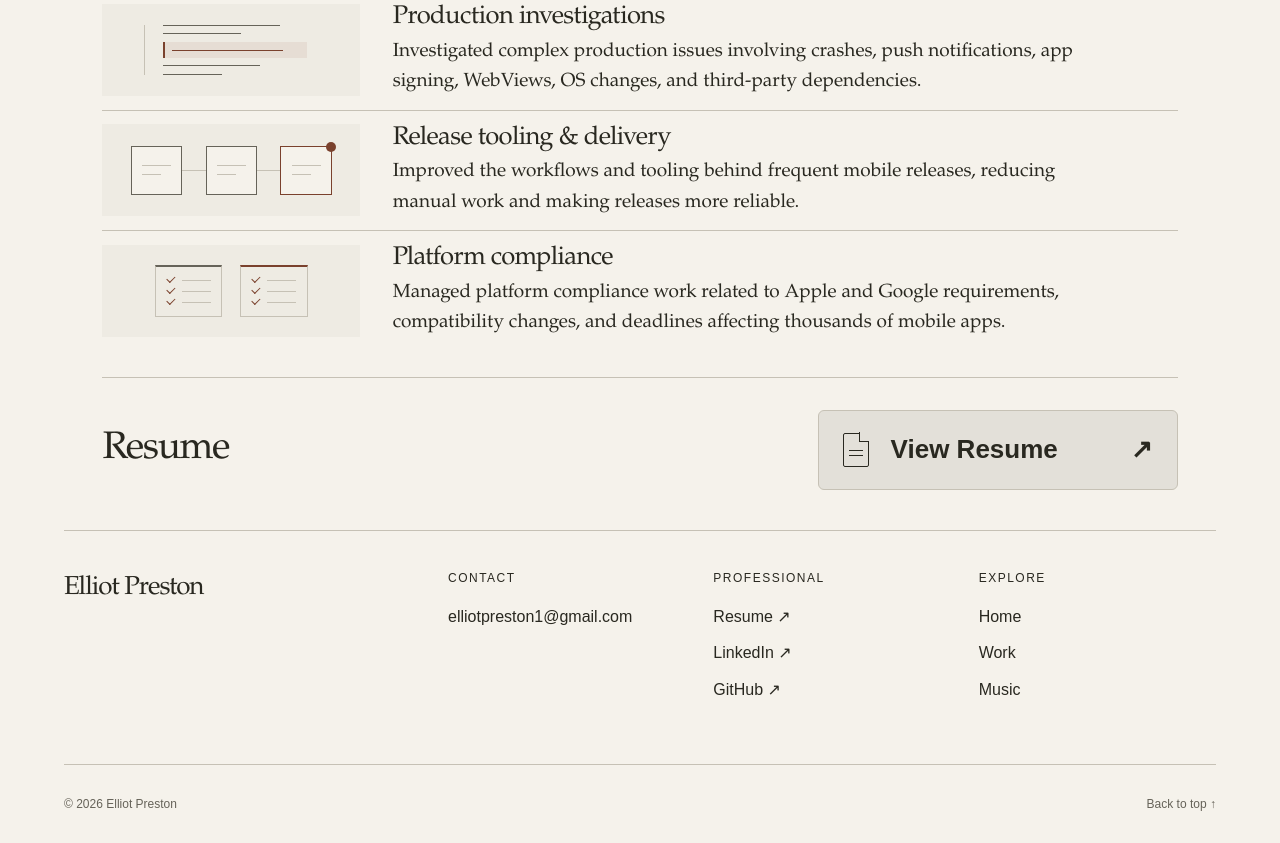
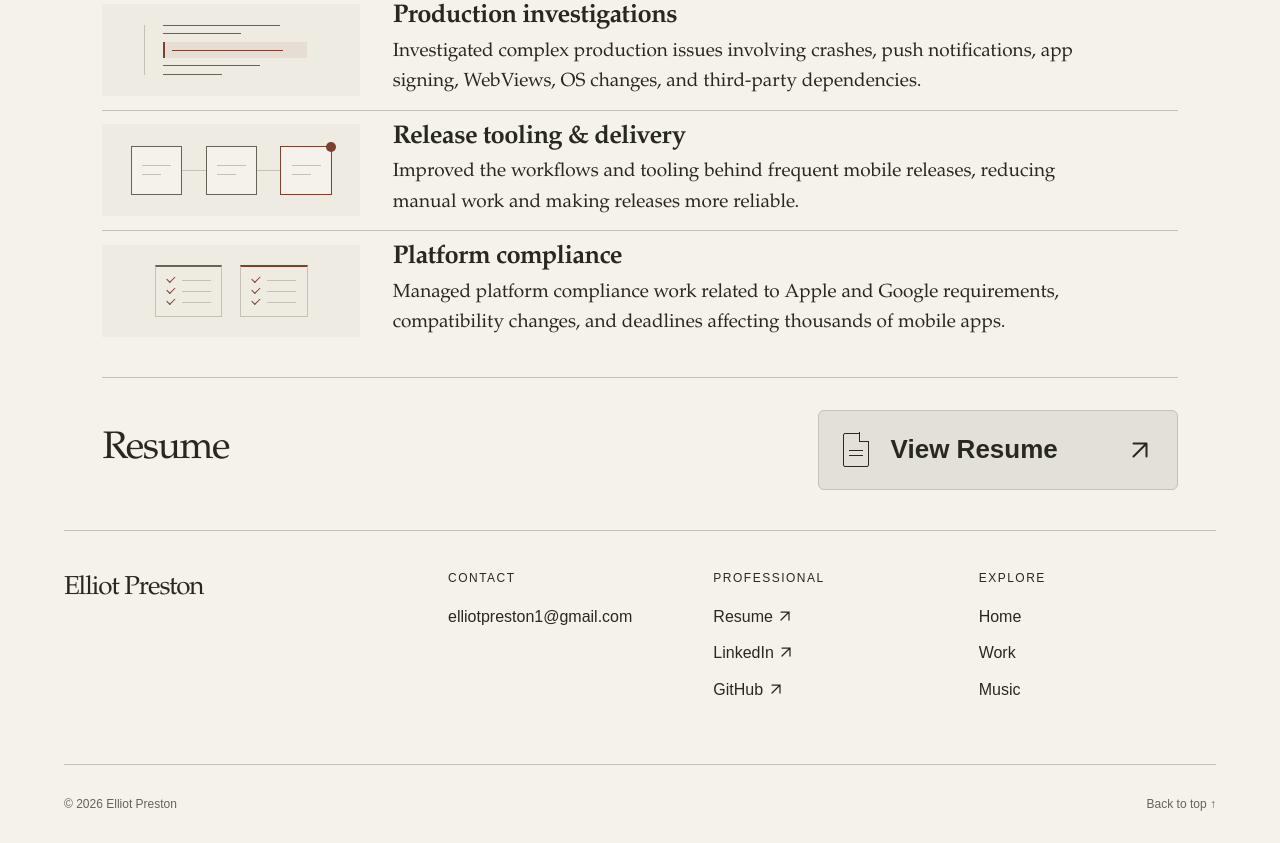
Before and after one commit to elliot-preston/elliotpreston.com, a Next.js app: page /work in a window 1280 px wide. Shown: the part 1820-2663 px from the top of the page. Built offline with nearby package versions, Linux system fonts and the light colour scheme.

Commit message:
Polish Music and Selected Work layouts and external-link arrows

```diff
--- a/src/app/globals.css
+++ b/src/app/globals.css
@@ -144,6 +144,7 @@ h2 { font-weight: 400; }
 .career-years { margin: 0 0 12px; color: var(--muted); font: 16px/1.6 var(--font-interface); }
 .work-page h3 { margin: 0 0 4px; font-size: clamp(21px, 2vw, 26px); font-weight: 400; line-height: 1.2; letter-spacing: -0.025em; }
 .selected-work-list { margin-top: var(--work-content-gap); }
+.work-page .selected-work-list h3 { font-weight: 600; }
 .selected-work-list li { display: grid; grid-template-columns: 24% minmax(0, 1fr); gap: 3%; align-items: center; padding-block: 12px; }
 .selected-work-list li + li { border-top: 1px solid var(--rule); }
 .selected-work-list li:first-child { padding-top: 0; }
@@ -247,7 +248,7 @@ h2 { font-weight: 400; }
   .career-timeline li { display: block; }
   .career-timeline .career-years { margin-bottom: 6px; }
   .selected-work-list li { grid-template-columns: 1fr; gap: 12px; }
-  .work-marker { width: min(100%, 220px); }
+  .work-marker { width: min(100%, 220px); aspect-ratio: 3 / 2; }
   .site-header { flex-direction: column; align-items: flex-start; gap: 4px; padding-block: 20px 6px; }
   .wordmark { font-size: 24px; }
   .site-header nav { flex-wrap: wrap; column-gap: 24px; row-gap: 0; }
@@ -268,6 +269,7 @@ h2 { font-weight: 400; }
 .work-page .hero-photo .photo-image { object-position: 50% 42%; filter: brightness(0.65); }
 .work-hero-line { max-width: 34ch; margin: 14px 0 0; font-size: clamp(20px, 2.2vw, 30px); line-height: 1.2; }
 .resume-arrow { margin-left: auto; }
+.external-arrow { display: inline-block; flex-shrink: 0; vertical-align: -0.125em; }
 @media (min-width: 1024px) {
   .hero { margin-inline: clamp(16px, 5.5vw, 80px); }
   .hero-photo .photo-space { aspect-ratio: 2.85; }
--- a/src/app/music/page.tsx
+++ b/src/app/music/page.tsx
@@ -1,3 +1,4 @@
+import { ExternalArrow } from "@/components/external-arrow";
 import type { Metadata } from "next";
 import Image from "next/image";
 import { SiteFooter, SiteHeader } from "@/components/site-chrome";
@@ -8,10 +9,10 @@ export const metadata: Metadata = {
   description: "Music, bands, recording, mixing, and production from Elliot Preston.",
 };
 
-function MusicPhoto({ src, alt, className = "" }: { src: string; alt: string; className?: string }) {
+function MusicPhoto({ src, alt, className = "", loading = "lazy" }: { src: string; alt: string; className?: string; loading?: "eager" | "lazy" }) {
   return (
     <div className={`${styles.photo} ${className}`}>
-      <Image src={src} alt={alt} fill sizes="(max-width: 440px) calc(100vw - 44px), (max-width: 900px) 90vw, (max-width: 1600px) 42vw, 672px" className="photo-image" />
+      <Image src={src} alt={alt} fill loading={loading} sizes="(max-width: 440px) calc(100vw - 44px), (max-width: 900px) 90vw, (max-width: 1600px) 42vw, 672px" className="photo-image" />
     </div>
   );
 }
@@ -19,8 +20,8 @@ function MusicPhoto({ src, alt, className = "" }: { src: string; alt: string; cl
 function BandLinks({ listen, watch }: { listen: string; watch: string }) {
   return (
     <div className={styles.links}>
-      <a className="section-link primary-link" href={listen} target="_blank" rel="noopener noreferrer">Listen <span aria-hidden="true">↗</span></a>
-      <a className="section-link primary-link" href={watch} target="_blank" rel="noopener noreferrer">Watch <span aria-hidden="true">↗</span></a>
+      <a className="section-link primary-link" href={listen} target="_blank" rel="noopener noreferrer">Listen <ExternalArrow /></a>
+      <a className="section-link primary-link" href={watch} target="_blank" rel="noopener noreferrer">Watch <ExternalArrow /></a>
     </div>
   );
 }
@@ -34,6 +35,7 @@ export default function Music() {
         <section className={`hero ${styles.hero}`} aria-labelledby="hero-title">
           <div className="hero-heading">
             <h1 id="hero-title">Music</h1>
+            <p className="section-lead work-hero-line">I play guitar and drums, sing, and produce music.</p>
           </div>
           <figure className="photo hero-photo">
             <div className="photo-space">
@@ -42,8 +44,8 @@ export default function Music() {
           </figure>
         </section>
 
-        <section className={styles.section} aria-labelledby="peyote-title">
-          <MusicPhoto src="/peyote-ugly-music-2.jpg" alt="Peyote Ugly performing live with guitar, bass, drums, and keyboards under red stage lights." className={styles.peyotePhoto} />
+        <section className={`${styles.section} ${styles.band}`} aria-labelledby="peyote-title">
+          <MusicPhoto src="/peyote-ugly-music-2.jpg" alt="Peyote Ugly performing live with guitar, bass, drums, and keyboards under red stage lights." className={styles.peyotePhoto} loading="eager" />
           <div className={styles.copy}>
             <h2 id="peyote-title">Peyote Ugly</h2>
             <p className="body-copy">I’ve been playing guitar and singing in Peyote Ugly since the band formed in 2015. We’ve spent the last decade writing, recording, and releasing music, while touring and playing shows around the Pacific Northwest, including supporting bands like Temples, Frankie and the Witch Fingers, and The Shivas.</p>
@@ -51,7 +53,7 @@ export default function Music() {
           </div>
         </section>
 
-        <section className={`${styles.section} ${styles.reverse}`} aria-labelledby="blade-title">
+        <section className={`${styles.section} ${styles.band} ${styles.reverse}`} aria-labelledby="blade-title">
           <MusicPhoto src="/music_bladepalace.JPG" alt="Elliot Preston singing at the drums with Blade Palace under blue stage lights." className={styles.bladePhoto} />
           <div className={styles.copy}>
             <h2 id="blade-title">Blade Palace</h2>
--- a/src/app/work/page.tsx
+++ b/src/app/work/page.tsx
@@ -1,3 +1,4 @@
+import { ExternalArrow } from "@/components/external-arrow";
 import type { Metadata } from "next";
 import Image from "next/image";
 import { SiteFooter, SiteHeader } from "@/components/site-chrome";
@@ -118,7 +119,7 @@ export default function Work() {
             <a className="section-link resume-document-link" href="/Elliot_Preston_Resume.pdf">
               <span className="resume-document-icon" aria-hidden="true" />
               <span>View Resume</span>
-              <span className="resume-arrow" aria-hidden="true">↗</span>
+              <ExternalArrow className="resume-arrow" />
             </a>
           </div>
         </section>
--- /dev/null
+++ b/src/components/external-arrow.tsx
@@ -0,0 +1,7 @@
+export function ExternalArrow({ className = "" }: { className?: string }) {
+  return (
+    <svg className={`external-arrow ${className}`} width="1em" height="1em" viewBox="0 0 16 16" fill="none" stroke="currentColor" strokeWidth="1.25" strokeLinecap="round" strokeLinejoin="round" aria-hidden="true" focusable="false">
+      <path d="M4 12 12 4M4 4h8v8" />
+    </svg>
+  );
+}
--- a/src/components/site-chrome.tsx
+++ b/src/components/site-chrome.tsx
@@ -1,3 +1,4 @@
+import { ExternalArrow } from "@/components/external-arrow";
 import Link from "next/link";
 
 export function SiteHeader({ currentPage }: { currentPage: "home" | "work" | "music" }) {
@@ -8,7 +9,7 @@ export function SiteHeader({ currentPage }: { currentPage: "home" | "work" | "mu
           <Link href="/" aria-current={currentPage === "home" ? "page" : undefined}>Home</Link>
           <Link href="/work" aria-current={currentPage === "work" ? "page" : undefined}>Work</Link>
           <Link href="/music" aria-current={currentPage === "music" ? "page" : undefined}>Music</Link>
-          <a className="resume-link" href="/Elliot_Preston_Resume.pdf">Resume <span aria-hidden="true">↗</span></a>
+          <a className="resume-link" href="/Elliot_Preston_Resume.pdf">Resume <ExternalArrow /></a>
         </nav>
       </header>
   );
@@ -26,9 +27,9 @@ export function SiteFooter() {
         </div>
         <div className="footer-group">
           <h2>Professional</h2>
-          <p><a id="resume" href="/Elliot_Preston_Resume.pdf">Resume <span aria-hidden="true">↗</span></a></p>
-          <p><a href="https://www.linkedin.com/in/elliot-preston-61014b12a/">LinkedIn <span aria-hidden="true">↗</span></a></p>
-          <p><a href="https://github.com/elliot-preston/">GitHub <span aria-hidden="true">↗</span></a></p>
+          <p><a id="resume" href="/Elliot_Preston_Resume.pdf">Resume <ExternalArrow /></a></p>
+          <p><a href="https://www.linkedin.com/in/elliot-preston-61014b12a/">LinkedIn <ExternalArrow /></a></p>
+          <p><a href="https://github.com/elliot-preston/">GitHub <ExternalArrow /></a></p>
         </div>
         <div className="footer-group footer-explore">
           <h2>Explore</h2>
```
Also changed, not shown: src/app/music/music.module.css (+12 -0 lines).
